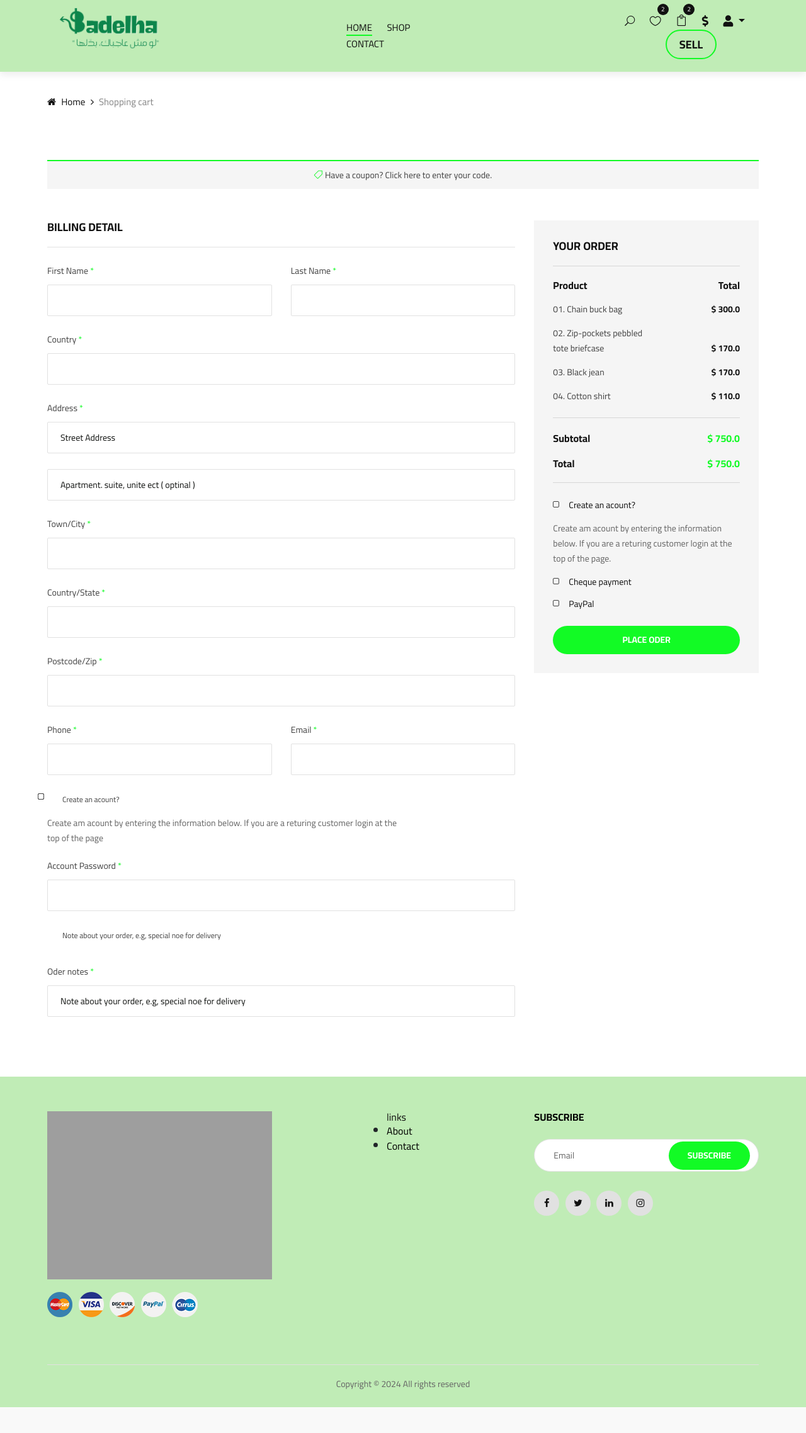
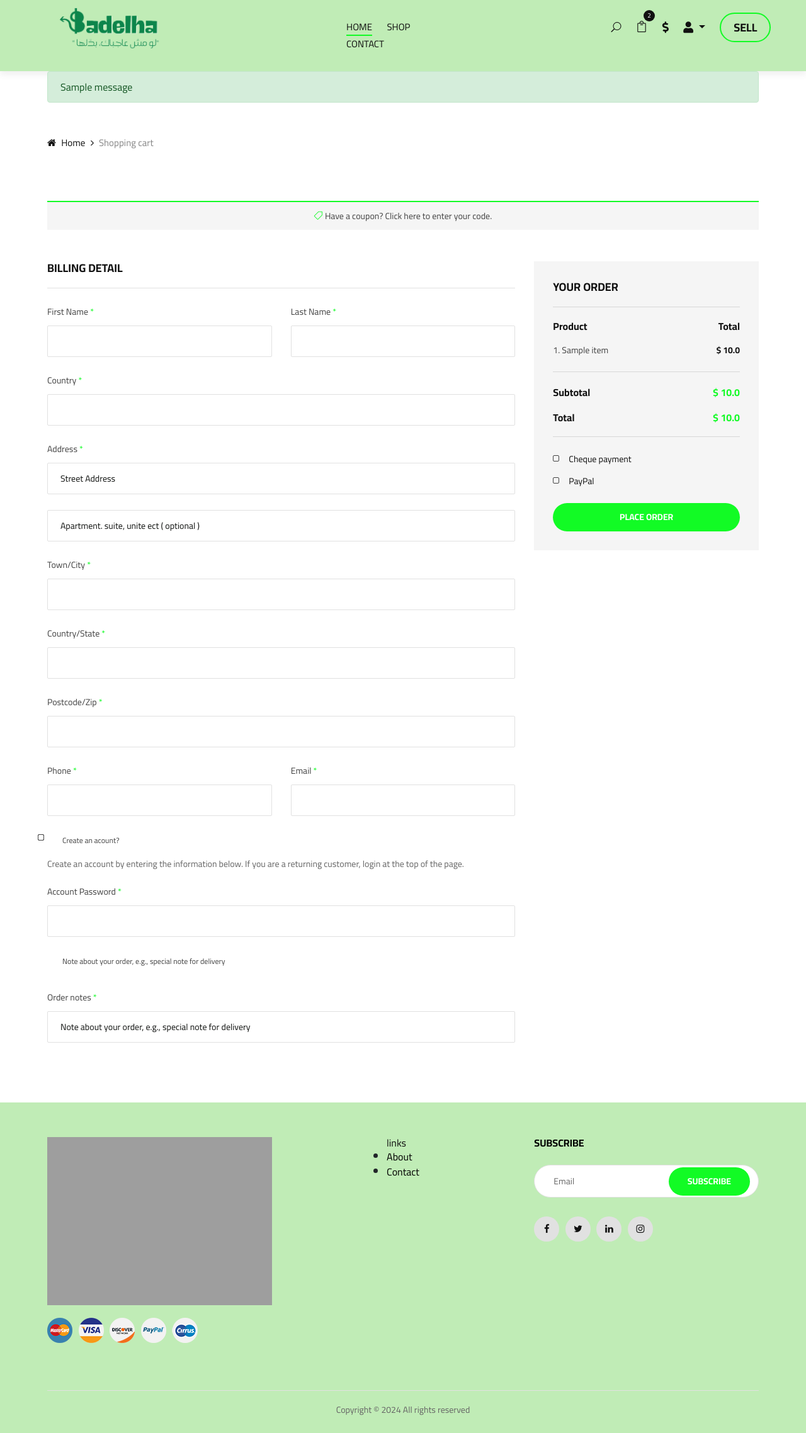
Before and after one commit to TasneemEltabakh/Software-Project, a Flask app: page /checkout in a window 1280 px wide. Shown: the whole page at 63% size. Before the commit the page ends 2235 px from the top, so only its background shows below. Run offline with Flask 3, Linux system fonts and the light colour scheme; the visitor is signed in with stand-in values (Sample User, id 1); tables that the repository leaves empty hold one stand-in row (values such as "Sample post"); one stand-in notice (Sample message) is shown; some libraries are stand-ins or nearby versions; grey boxes are pictures that could not be loaded.

Commit message:
OrderTracking

```diff
--- a/app.py
+++ b/app.py
@@ -9,6 +9,7 @@ from werkzeug.security import check_password_hash
 from config import Config
 from models import ContactMessage, User, Item, Category,Order,Review,Message,Cart
 from sqlalchemy.exc import IntegrityError
+from datetime import datetime
 
 app = Flask(__name__)
 #remeber to make it hidden on pupblic [important]
@@ -172,6 +173,7 @@ def update_product(item_id):
     item = Item.query.get(item_id)
 
     if request.method == 'POST':
+
         name = request.form.get('name')
         description = request.form.get('description')
         price = float(request.form.get('price'))
@@ -183,10 +185,80 @@ def update_product(item_id):
         return redirect(url_for('published'))
 
     return render_template('UpdateProduct.html', item=item)
+
 #Checkout#
-@app.route('/checkout')
+@app.route('/checkout', methods=['GET', 'POST'])
 def checkout():
-    return render_template('checkout.html')
+    user_id = session.get('user_id')
+    cart_items = Cart.query.filter_by(user_id=user_id).all()
+    items = []
+    total_price = 0
+    for cart_item in cart_items:
+        item = Item.query.get(cart_item.item_id)
+        items.append(item)
+        total_price += item.price
+
+        if request.method == 'POST':
+                required_fields = ['first_name', 'last_name', 'country', 'address', 'city', 'state', 'zipcode', 'phone', 'email']
+                for field in required_fields:
+                    if not request.form.get(field):
+                        flash(f'The field "{field.replace("_", " ").title()}" is required.', 'error')
+                        return redirect(url_for('checkout'))
+
+                first_name = request.form.get('first_name')
+                last_name = request.form.get('last_name')
+                country = request.form.get('country')
+                address = request.form.get('address')
+                city = request.form.get('city')
+                state = request.form.get('state')
+                zipcode = request.form.get('zipcode')
+                phone = request.form.get('phone')
+                email = request.form.get('email')
+
+
+                total_price = 0
+                cart_items = Cart.query.filter_by(user_id=user_id).all()
+                for cart_item in cart_items:
+                    item = Item.query.get(cart_item.item_id)
+                    total_price += item.price
+
+
+                order = Order(
+                    buyer_id=user_id,
+                    date=datetime.utcnow(),
+                    first_name=first_name,
+                    last_name=last_name,
+                    country=country,
+                    address=address,
+                    city=city,
+                    state=state,
+                    zipcode=zipcode,
+                    phone=phone,
+                    email=email,
+                    status=0
+                )
+                db.session.add(order)
+
+                for cart_item in cart_items:
+                    item_id = cart_item.item_id
+                    Cart.query.filter_by(item_id=item_id).delete()
+                    db.session.commit()
+
+                    item = Item.query.get(item_id)
+                    if item:
+                        db.session.delete(item)
+                        db.session.commit()
+
+                flash('Your order has been placed successfully!')
+                return render_template('OrderTracking.html', order=order)
+
+    return render_template('checkout.html', items=items, total_price=total_price)
+
+
+#OrderTracking
+@app.route('/OrderTracking')
+def order_summary():
+    return render_template('OrderTracking.html')
 
 #Login
 @app.route('/login', methods=['GET', 'POST'])
@@ -291,7 +363,7 @@ def Additemtosell():
         # [show message ]
         flash('Your item has been added successfully!')
         print('Flash message set')
-        return redirect(url_for('Additemtosell'))
+        return redirect(url_for('published'))
 
     return render_template('Sellitem.html')
 
--- a/config.py
+++ b/config.py
@@ -1,5 +1,5 @@
 import mysql.connector
 
 class Config:
-    SQLALCHEMY_DATABASE_URI = 'mysql+pymysql://root:@localhost/test3'
+    SQLALCHEMY_DATABASE_URI = 'mysql+pymysql://root:@localhost/FinalTestISA'
     SQLALCHEMY_TRACK_MODIFICATIONS = False
--- a/templates/basic.html
+++ b/templates/basic.html
@@ -99,9 +99,6 @@
                         {% if current_user %}
                         <ul class="header__right__widget">
                             <li><span class="icon_search search-switch"></span></li>
-                            <li><a href="#"><span class="icon_heart_alt"></span>
-                                <div class="tip">2</div>
-                            </a></li>
                             <li><a href="{{ url_for('cart') }}"><span class="icon_bag_alt"></span>
                                 <div class="tip">2</div>
                             </a></li>
--- a/templates/checkout.html
+++ b/templates/checkout.html
@@ -1,6 +1,21 @@
-
 {% extends 'basic.html' %}
 {% block head %}
+{% with messages = get_flashed_messages() %}
+  {% if messages %}
+    <div class="container">
+      <div class="row">
+        <div class="col-lg-12">
+          {% for message in messages %}
+            <div class="alert alert-success" role="alert">
+              {{ message }}
+            </div>
+          {% endfor %}
+        </div>
+      </div>
+    </div>
+  {% endif %}
+{% endwith %}
+
 <!-- Breadcrumb Begin -->
 <div class="breadcrumb-option">
     <div class="container">
@@ -25,7 +40,7 @@
                     here to enter your code.</h6>
             </div>
         </div>
-            <form action="#" class="checkout__form">
+        <form action="{{url_for('checkout')}}" method="post" class="checkout__form">
             <div class="row">
                 <div class="col-lg-8">
                     <h5>Billing detail</h5>
@@ -33,48 +48,48 @@
                         <div class="col-lg-6 col-md-6 col-sm-6">
                             <div class="checkout__form__input">
                                 <p>First Name <span>*</span></p>
-                                    <input type="text">
+                                <input type="text" name="first_name">
                             </div>
                         </div>
                         <div class="col-lg-6 col-md-6 col-sm-6">
                             <div class="checkout__form__input">
                                 <p>Last Name <span>*</span></p>
-                                    <input type="text">
+                                <input type="text" name="last_name">
                             </div>
                         </div>
                         <div class="col-lg-12">
                             <div class="checkout__form__input">
                                 <p>Country <span>*</span></p>
-                                    <input type="text">
+                                <input type="text" name="country">
                             </div>
                             <div class="checkout__form__input">
                                 <p>Address <span>*</span></p>
-                                    <input type="text" placeholder="Street Address">
-                                    <input type="text" placeholder="Apartment. suite, unite ect ( optinal )">
+                                <input type="text" name="address" placeholder="Street Address">
+                                <input type="text" placeholder="Apartment. suite, unite ect ( optional )" name="apartment">
                             </div>
                             <div class="checkout__form__input">
                                 <p>Town/City <span>*</span></p>
-                                    <input type="text">
+                                <input type="text" name="city">
                             </div>
                             <div class="checkout__form__input">
                                 <p>Country/State <span>*</span></p>
-                                    <input type="text">
+                                <input type="text" name="state">
                             </div>
                             <div class="checkout__form__input">
                                 <p>Postcode/Zip <span>*</span></p>
-                                    <input type="text">
+                                <input type="text" name="zipcode">
                             </div>
                         </div>
                         <div class="col-lg-6 col-md-6 col-sm-6">
                             <div class="checkout__form__input">
                                 <p>Phone <span>*</span></p>
-                                    <input type="text">
+                                <input type="text" name="phone">
                             </div>
                         </div>
                         <div class="col-lg-6 col-md-6 col-sm-6">
                             <div class="checkout__form__input">
                                 <p>Email <span>*</span></p>
-                                    <input type="text">
+                                <input type="text" name="email">
                             </div>
                         </div>
                         <div class="col-lg-12">
@@ -84,24 +99,23 @@
                                     <input type="checkbox" id="acc">
                                     <span class="checkmark"></span>
                                 </label>
-                                    <p>Create am acount by entering the information below. If you are a returing
-                                        customer login at the <br />top of the page</p>
+                                <p>Create an account by entering the information below. If you are a returning
+                                    customer, login at the top of the page.</p>
                             </div>
                             <div class="checkout__form__input">
                                 <p>Account Password <span>*</span></p>
-                                        <input type="text">
+                                <input type="password" name="password">
                             </div>
                             <div class="checkout__form__checkbox">
                                 <label for="note">
-                                            Note about your order, e.g, special noe for delivery
+                                    Note about your order, e.g., special note for delivery
                                     <input type="checkbox" id="note">
                                     <span class="checkmark"></span>
                                 </label>
                             </div>
                             <div class="checkout__form__input">
-                                        <p>Oder notes <span>*</span></p>
-                                        <input type="text"
-                                        placeholder="Note about your order, e.g, special noe for delivery">
+                                <p>Order notes <span>*</span></p>
+                                <input type="text" placeholder="Note about your order, e.g., special note for delivery" name="order_notes">
                             </div>
                         </div>
                     </div>
@@ -115,26 +129,18 @@
                                     <span class="top__text">Product</span>
                                     <span class="top__text__right">Total</span>
                                 </li>
-                                        <li>01. Chain buck bag <span>$ 300.0</span></li>
-                                        <li>02. Zip-pockets pebbled<br /> tote briefcase <span>$ 170.0</span></li>
-                                        <li>03. Black jean <span>$ 170.0</span></li>
-                                        <li>04. Cotton shirt <span>$ 110.0</span></li>
+                                {% for item in items %}
+                                    <li>{{ loop.index }}. {{ item.name }} <span>$ {{ item.price }}</span></li>
+                                {% endfor %}
                             </ul>
                         </div>
                         <div class="checkout__order__total">
                             <ul>
-                                        <li>Subtotal <span>$ 750.0</span></li>
-                                        <li>Total <span>$ 750.0</span></li>
+                                <li>Subtotal <span>$ {{ total_price }}</span></li>
+                                <li>Total <span>$ {{ total_price }}</span></li>
                             </ul>
                         </div>
                         <div class="checkout__order__widget">
-                                    <label for="o-acc">
-                                        Create an acount?
-                                        <input type="checkbox" id="o-acc">
-                                        <span class="checkmark"></span>
-                                    </label>
-                                    <p>Create am acount by entering the information below. If you are a returing customer
-                                    login at the top of the page.</p>
                             <label for="check-payment">
                                 Cheque payment
                                 <input type="checkbox" id="check-payment">
@@ -146,7 +152,7 @@
                                 <span class="checkmark"></span>
                             </label>
                         </div>
-                                <button type="submit" class="site-btn">Place oder</button>
+                        <button type="submit" class="site-btn">Place order</button>
                     </div>
                 </div>
             </div>
```
Also changed, not shown: models.py (+60 -9 lines), templates/OrderTracking.html (+26 -46 lines). Lines whose indentation alone changed are shown as unchanged.
